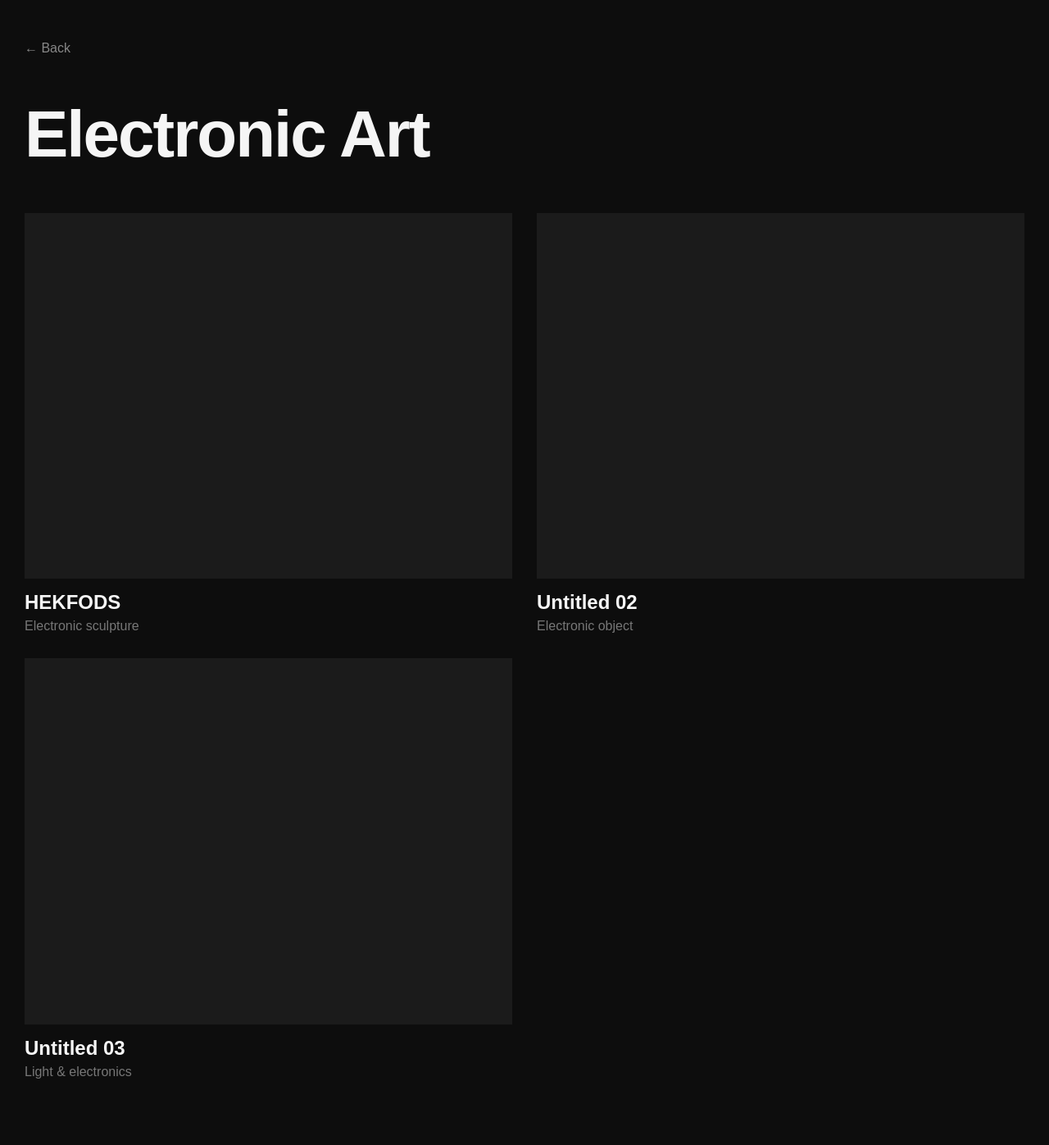
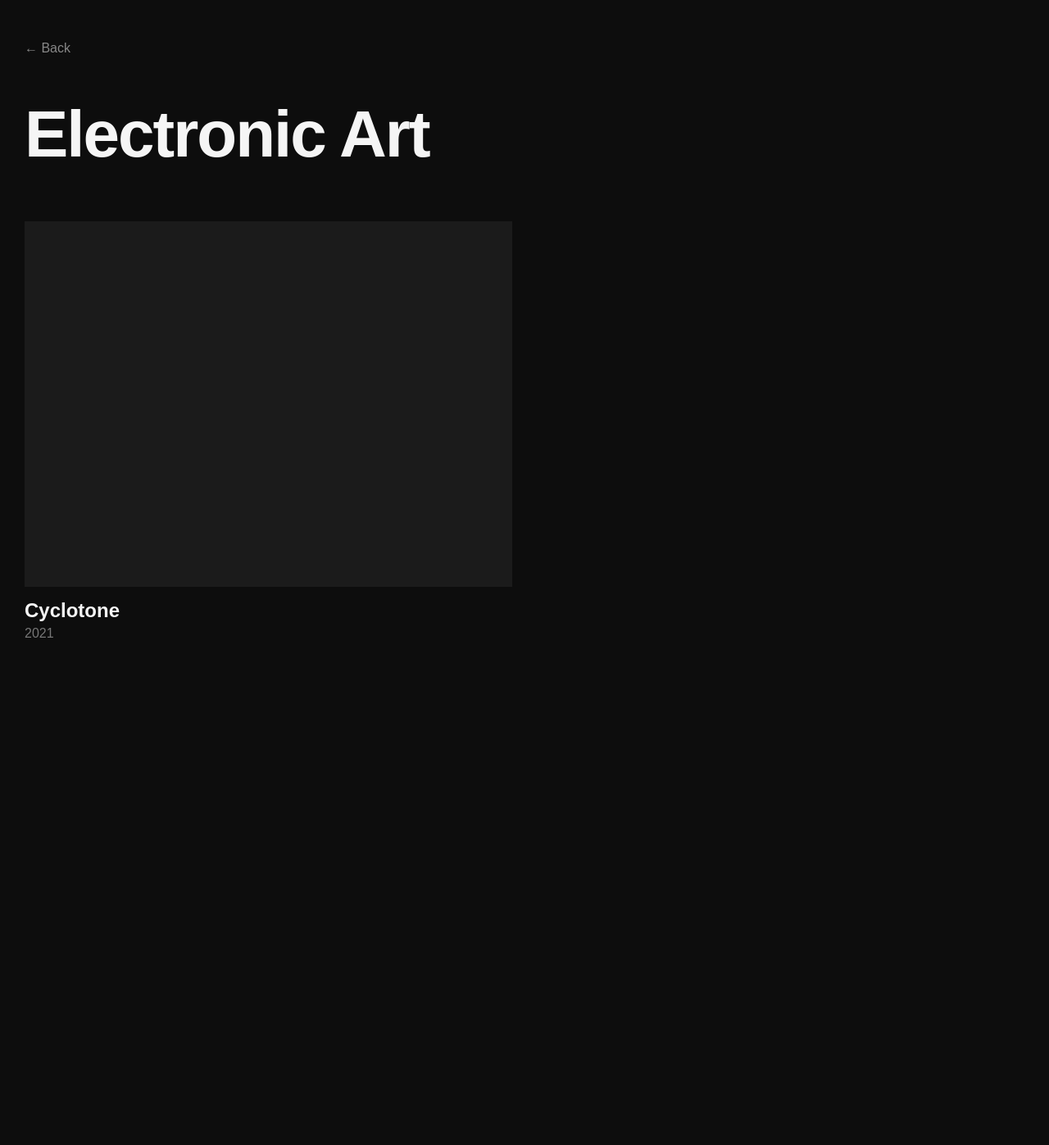
Before and after one commit to isax-laboratories/electronic-art-portfolio, a Jekyll site: the page built from electronic-art.html, in a window 1280 px wide. Shown: the whole page at 82% size. Built offline with Jekyll 4.4.1, drawn with Linux system fonts in a browser that asks for light colours; after the commit the page ends 900 px from its top, so only the background shows below that.

Commit message:
Update electronic-art.html

```diff
--- a/electronic-art.html
+++ b/electronic-art.html
@@ -20,11 +21,7 @@
     .wrap {
       max-width: 1300px;
       margin: auto;
-      padding: 50px 30px 80px;
-    }
-
-    a {
-      color: inherit;
+      padding: 50px 30px 100px;
     }
 
     .back {
@@ -34,36 +31,42 @@
       text-decoration: none;
     }
 
-    .back:hover {
-      color: white;
-    }
+    .back:hover { color: white; }
 
     h1 {
       font-size: clamp(42px, 7vw, 80px);
-      margin: 0 0 50px;
+      margin: 0 0 60px;
       letter-spacing: -2px;
     }
 
     .gallery {
       display: grid;
       grid-template-columns: repeat(2, 1fr);
-      gap: 30px;
+      gap: 40px 30px;
     }
 
     .work {
+      color: inherit;
       text-decoration: none;
-      display: block;
     }
 
     .image {
       aspect-ratio: 4 / 3;
       background: #1b1b1b;
       margin-bottom: 15px;
-      transition: transform 0.2s ease;
+      overflow: hidden;
     }
 
-    .work:hover .image {
-      transform: translateY(-4px);
+    .image img {
+      width: 100%;
+      height: 100%;
+      object-fit: cover;
+      display: block;
+      transition: transform .3s ease;
+    }
+
+    .work:hover .image img {
+      transform: scale(1.02);
     }
 
     .work h2 {
@@ -72,7 +75,7 @@
     }
 
     .work p {
-      margin: 6px 0 0;
+      margin: 5px 0 0;
       color: #777;
     }
 
@@ -86,35 +89,41 @@
 
 <body>
 
-  <main class="wrap">
+<main class="wrap">
 
-    <a class="back" href="index.html">← Back</a>
+  <a class="back" href="{{ site.baseurl }}/">← Back</a>
 
-    <h1>Electronic Art</h1>
+  <h1>Electronic Art</h1>
 
-    <section class="gallery">
+  <section class="gallery">
 
-      <a class="work" href="hekfods.html">
-        <div class="image"></div>
-        <h2>HEKFODS</h2>
-        <p>Electronic sculpture</p>
-      </a>
+    {% for artwork in site.artworks %}
+      {% if artwork.category == "electronic-art" %}
 
-      <a class="work" href="work-02.html">
-        <div class="image"></div>
-        <h2>Untitled 02</h2>
-        <p>Electronic object</p>
-      </a>
+        <a class="work" href="{{ site.baseurl }}{{ artwork.url }}">
 
-      <a class="work" href="work-03.html">
-        <div class="image"></div>
-        <h2>Untitled 03</h2>
-        <p>Light & electronics</p>
-      </a>
+          <div class="image">
+            {% if artwork.cover %}
+              <img
+                src="{{ site.baseurl }}{{ artwork.cover }}"
+                alt="{{ artwork.title }}">
+            {% endif %}
+          </div>
 
-    </section>
+          <h2>{{ artwork.title }}</h2>
 
-  </main>
+          {% if artwork.year %}
+            <p>{{ artwork.year }}</p>
+          {% endif %}
+
+        </a>
+
+      {% endif %}
+    {% endfor %}
+
+  </section>
+
+</main>
 
 </body>
 </html>
```
Also changed, not shown: other parts of electronic-art.html (+5 -4 lines).
